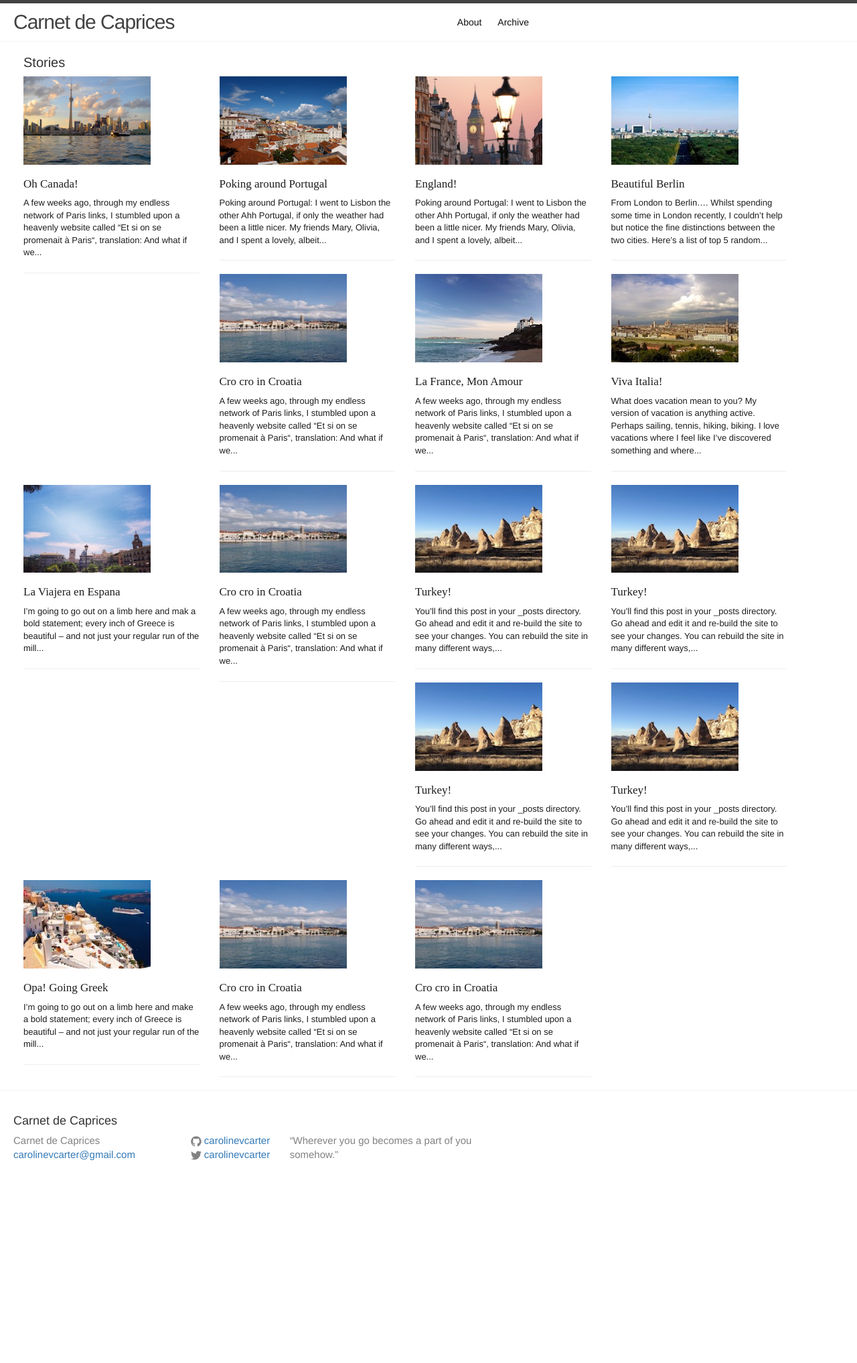
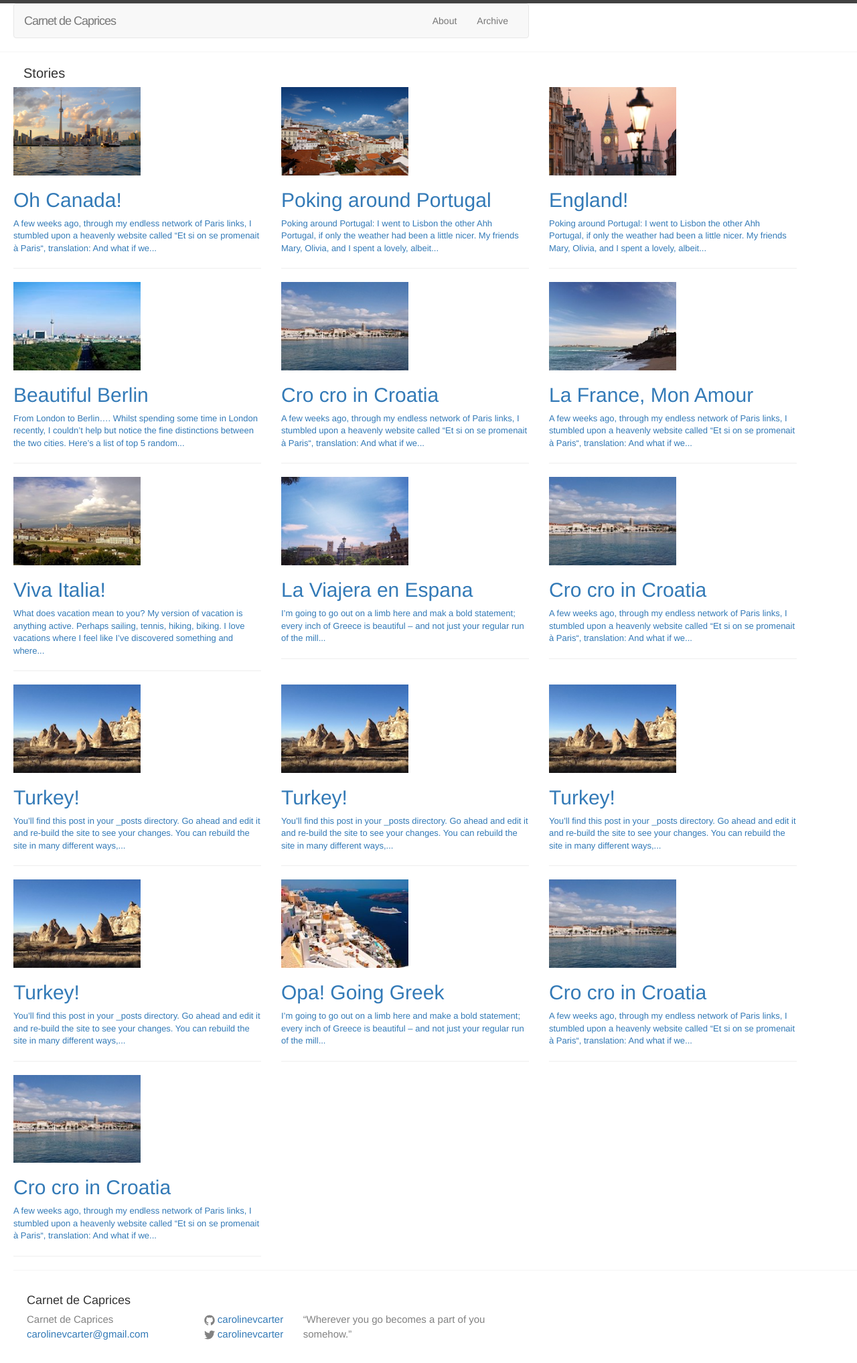
Before and after one commit to carolinevcarter/carolinecarterblog, a Jekyll site: the page built from index.html, in a window 1280 px wide. Shown: the whole page at 67% size. Built offline with Jekyll 4.4.1, drawn with Linux system fonts in a browser that asks for light colours; nearby versions of some CDN libraries; some web fonts are replaced; before the commit the page ends 1767 px from its top, so only the background shows below that.

Commit message:
Change rows of posts to groups of 3

```diff
--- a/_includes/header.html
+++ b/_includes/header.html
@@ -2,25 +2,52 @@
 
   <div class="wrapper">
 
-    <a class="site-title" href="{{ site.baseurl }}/"> Carnet de Caprices {{ Carnet de Caprices.title }}</a>
+    <nav class="navbar navbar-default" role="navigation">
+      <div class="container-fluid">
+        <!-- Brand and toggle get grouped for better mobile display -->
+        <div class="navbar-header">
+          <button type="button" class="navbar-toggle collapsed" data-toggle="collapse" data-target="#bs-example-navbar-collapse-1">
+            <span class="sr-only">Toggle navigation</span>
+            <span class="icon-bar"></span>
+            <span class="icon-bar"></span>
+            <span class="icon-bar"></span>
+          </button>
+          <a class="navbar-brand site-title" href="{{ site.baseurl }}/"> Carnet de Caprices {{ Carnet de Caprices.title }}</a>
 
-    <nav class="site-nav">
-      <a href="#" class="menu-icon">
+        </div>
+
+        <!-- Collect the nav links, forms, and other content for toggling -->
+        <div class="collapse navbar-collapse" id="bs-example-navbar-collapse-1">
+          <form class="navbar-form navbar-left" role="search">
+<!--             <div class="form-group">
+              <input type="text" class="form-control" placeholder="Search">
+            </div>
+            <button type="submit" class="btn btn-default">Submit</button>
+ -->          </form>
+          <ul class="nav navbar-nav navbar-right">
+            <li><a href="#">About</a></li>
+            <li><a href="#">Archive</a></li>
+          </ul>
+        </div><!-- /.navbar-collapse -->
+      </div><!-- /.container-fluid -->
+    </nav>
+    <!-- <nav class="site-nav"> -->
+      <!-- <a href="#" class="menu-icon">
         <svg viewBox="0 0 18 15">
           <path fill="#424242" d="M18,1.484c0,0.82-0.665,1.484-1.484,1.484H1.484C0.665,2.969,0,2.304,0,1.484l0,0C0,0.665,0.665,0,1.484,0 h15.031C17.335,0,18,0.665,18,1.484L18,1.484z"/>
           <path fill="#424242" d="M18,7.516C18,8.335,17.335,9,16.516,9H1.484C0.665,9,0,8.335,0,7.516l0,0c0-0.82,0.665-1.484,1.484-1.484 h15.031C17.335,6.031,18,6.696,18,7.516L18,7.516z"/>
           <path fill="#424242" d="M18,13.516C18,14.335,17.335,15,16.516,15H1.484C0.665,15,0,14.335,0,13.516l0,0 c0-0.82,0.665-1.484,1.484-1.484h15.031C17.335,12.031,18,12.696,18,13.516L18,13.516z"/>
         </svg>
-      </a>
+      </a> -->
 
-      <div class="trigger">
+      <!-- <div class="trigger">
         {% for page in site.pages %}
           {% if page.title %}
           <a class="page-link" href="{{ page.url | prepend: site.baseurl }}">{{ page.title }}</a>
           {% endif %}
         {% endfor %}
-      </div>
-    </nav>
+      </div> -->
+    <!-- </nav> -->
 
   </div>
 
--- a/index.html
+++ b/index.html
@@ -7,12 +7,19 @@
   <div class="row">
     <div class="home">
         {% for post in site.posts %}
-          <div class="col-xs-12 col-md-3 home--vignette">
-            <a class="post-link" href="{{ post.url | prepend: site.baseurl }}"><img src="images/{{ post.image }}" width="190"></a>
-            <h2><a href="{{ post.url | prepend: site.baseurl }}">{{ post.title}}</a></h2>
-            <a class="post-link" href="{{ post.url | prepend: site.baseurl }}">{{ post.content | strip_html | truncatewords:30}}</a>
-            <hr>
-          </div>
+          {% assign loopindex_modulo = forloop.index | modulo: 3 %}
+          {% if loopindex_modulo == 1 %}
+            <div class="row">
+          {% endif %}
+              <div class="col-xs-12 col-sm-4 col-md-4 col-lg-4">
+                <a class="post-link" href="{{ post.url | prepend: site.baseurl }}"><img src="images/{{ post.image }}" width="190"></a>
+                <h2><a href="{{ post.url | prepend: site.baseurl }}">{{ post.title}}</a></h2>
+                <a class="post-link" href="{{ post.url | prepend: site.baseurl }}">{{ post.content | strip_html | truncatewords:30}}</a>
+                <hr>
+              </div>
+          {% if loopindex_modulo == 0 %}
+            </div>
+          {% endif %}
         {% endfor %}
     </div>
   </div>
```
